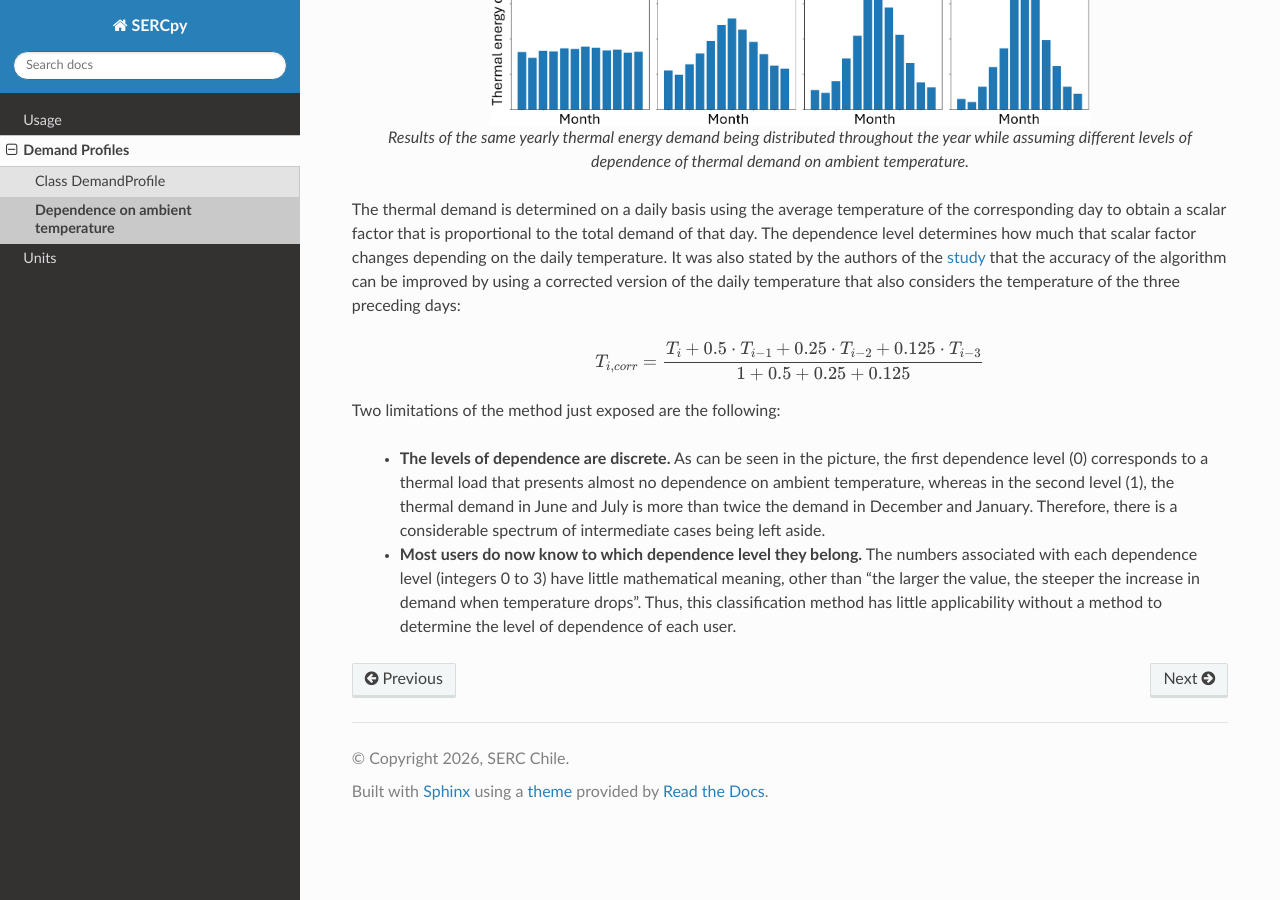
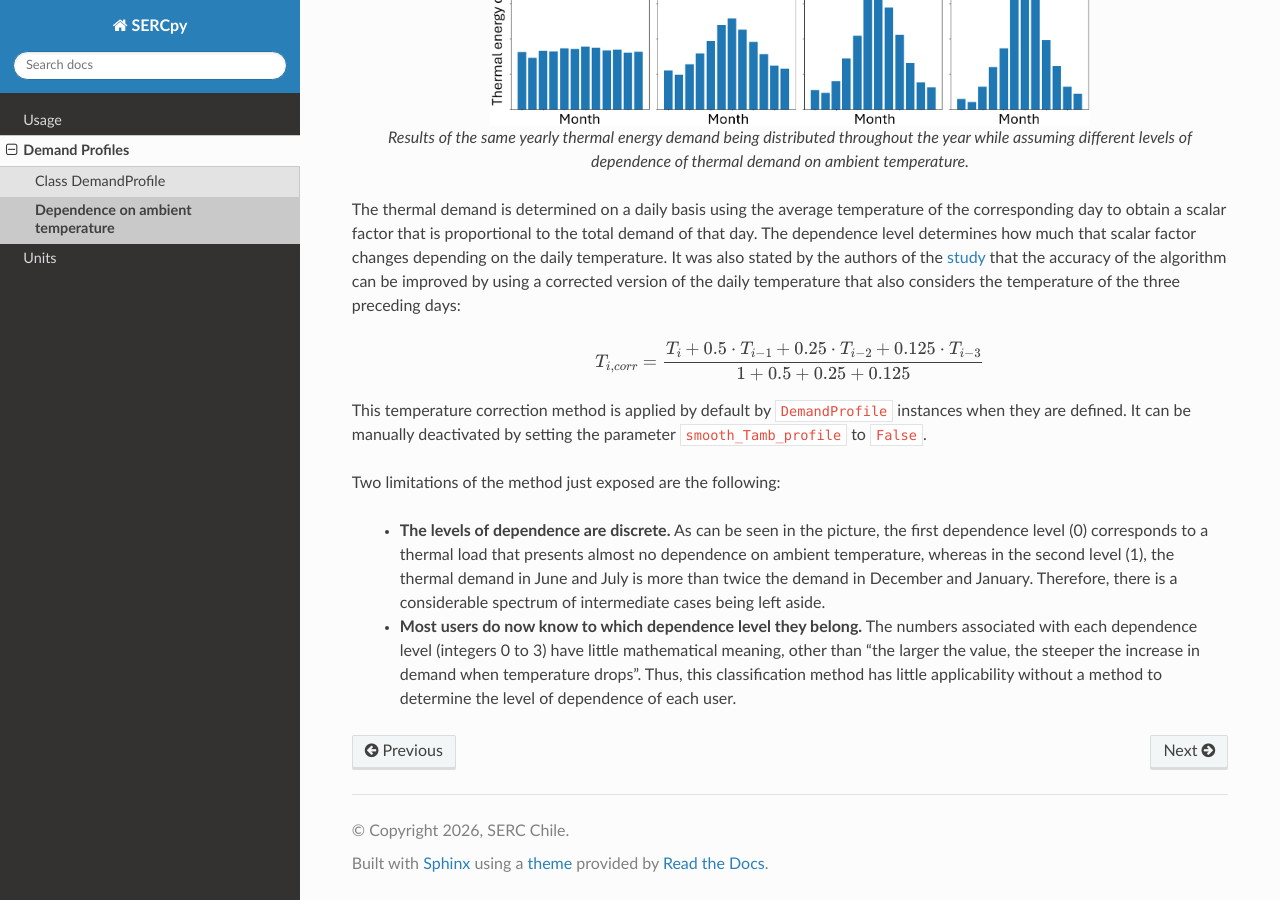
Before and after one commit to serc-chile/SERCpy, a Sphinx documentation site: the page built from docs/source/Tamb_dependence.rst, in a window 1280 px wide and 900 px high, scrolled down 605 px. Built offline with Sphinx 7.4.7 and the Read the Docs theme 3.1.0, drawn with Linux system fonts in a browser that asks for light colours; pages that are not in the unit, such as notebooks, are missing from menus.

Commit message:
Update Tamb_dependence.rst

```diff
--- a/docs/source/Tamb_dependence.rst
+++ b/docs/source/Tamb_dependence.rst
@@ -23,6 +23,8 @@ The thermal demand is determined on a daily basis using the average temperature
 
    T_{i, corr} = \frac{ T_i + 0.5 \cdot T_{i-1} + 0.25 \cdot T_{i-2} + 0.125 \cdot T_{i-3}  }{1+0.5+0.25+0.125}
 
+This temperature correction method is applied by default by `DemandProfile` instances when they are defined. It can be manually deactivated by setting the parameter `smooth_Tamb_profile` to `False`.
+
 Two limitations of the method just exposed are the following:
 
    - **The levels of dependence are discrete.** As can be seen in the picture, the first dependence level (0) corresponds to a thermal load that presents almost no dependence on ambient temperature, whereas in the second level (1), the thermal demand in June and July is more than twice the demand in December and January. Therefore, there is a considerable spectrum of intermediate cases being left aside.
```
